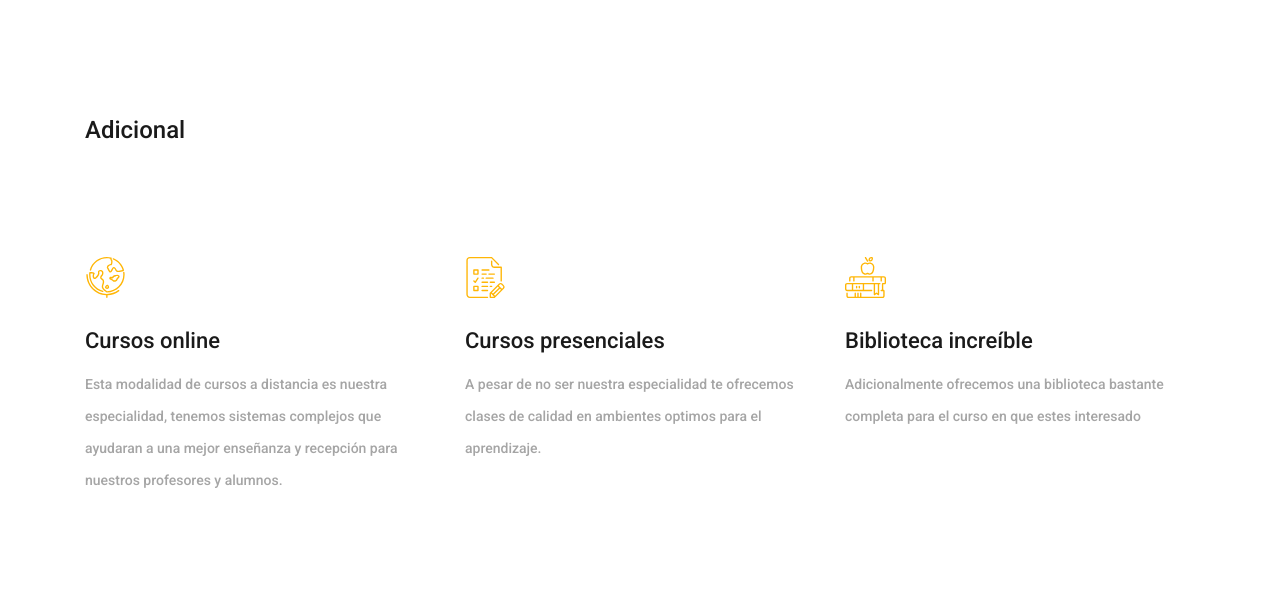
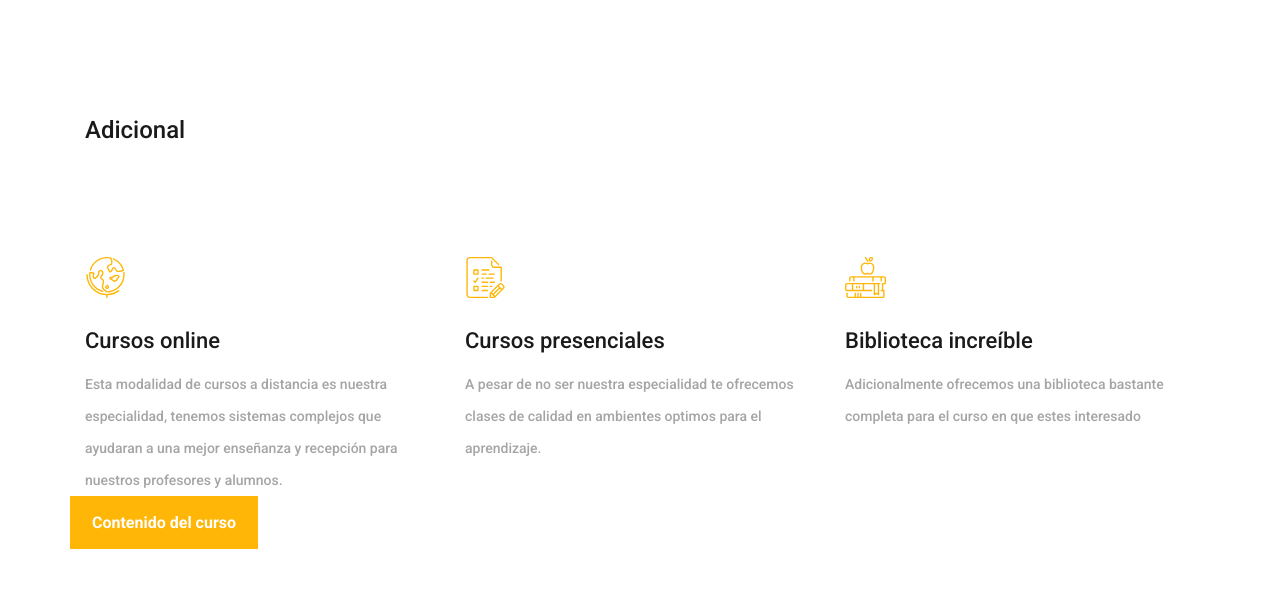
Before and after one commit to adrian-chambilla/Edukate, a plain HTML site: page elements.html in a window 1280 px wide. Shown: the part 2723-3324 px from the top of the page. Drawn offline with nearby package versions, Linux system fonts and the light colour scheme.

Commit message:
elements.html

```diff
--- a/elements.html
+++ b/elements.html
@@ -339,6 +339,8 @@ Copyright &copy;<script>document.write(new Date().getFullYear());</script> All r
 						<h3>Biblioteca increíble</h3>
 						<p>Adicionalmente ofrecemos una biblioteca bastante completa para el curso en que estes interesado</p>
 					</div>
+					<br>
+					<div class="button button_color_1 text-center trans_200"><a href="pdf/contenido-de-html-css.pdf" download="contenido">Contenido del curso</a></div>
 
 				</div>
 
```
